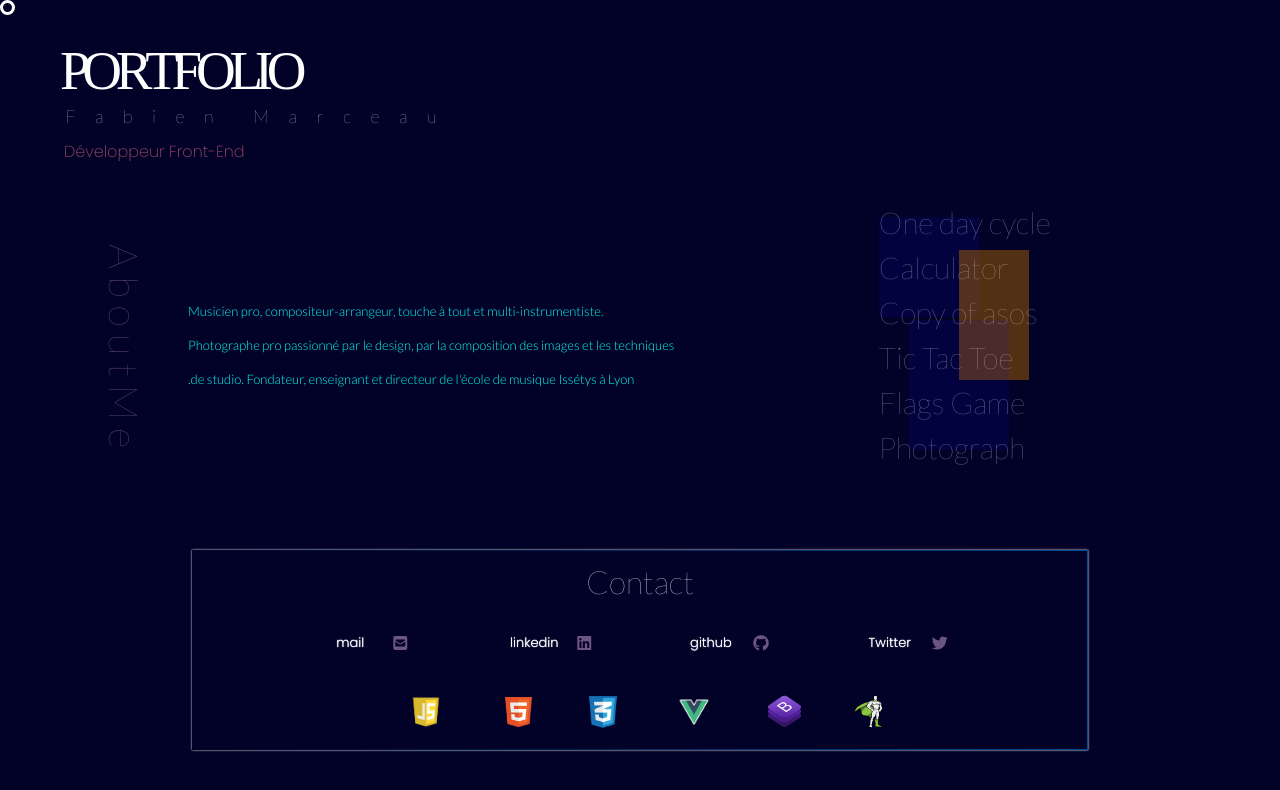
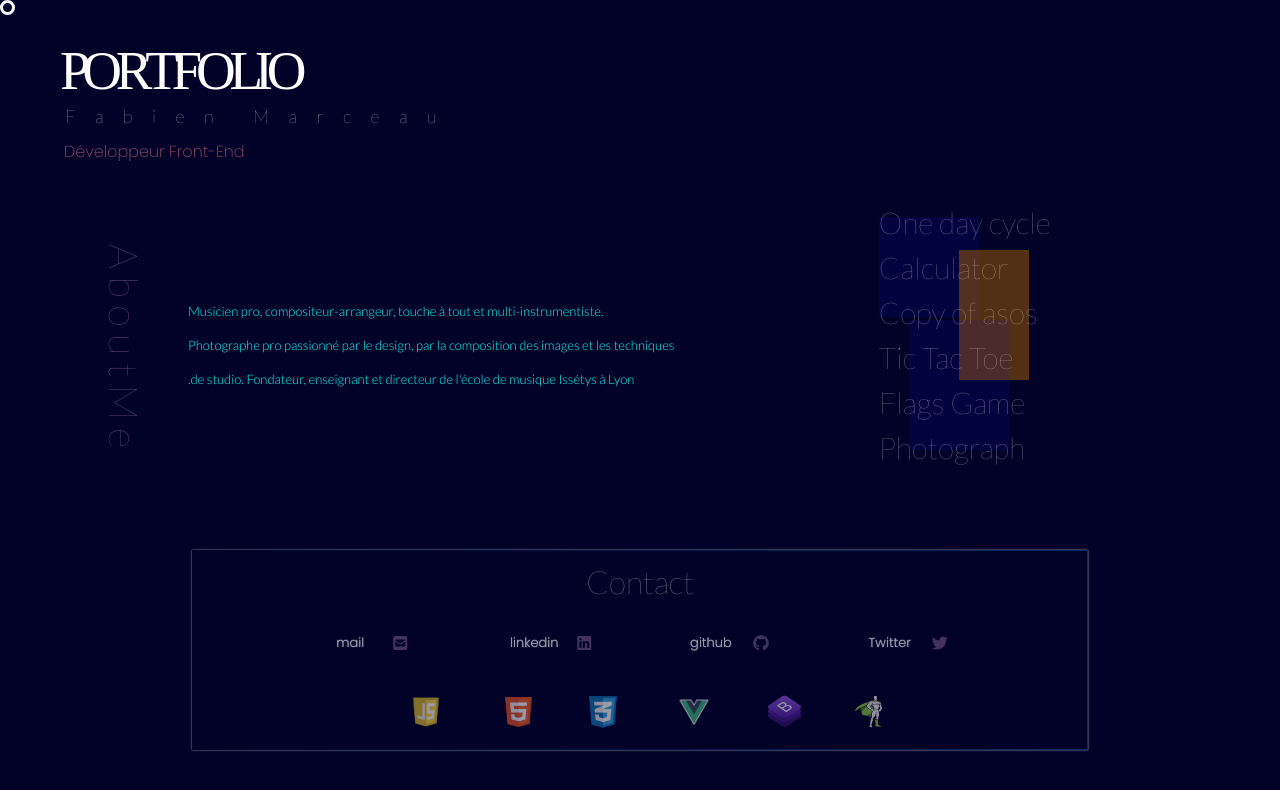
Before and after one commit to Github1234fab/portfolio, a website: page Home/home.html in a window 1280 px wide. Drawn offline with nearby package versions, Linux system fonts and the light colour scheme; a web font is replaced by a local one.

Commit message:
ok intégration à voir des petits détails sur les jeux...

```diff
--- a/Home/home.css
+++ b/Home/home.css
@@ -312,6 +312,7 @@ html {
 }
 
 .contact {
+  opacity: 0.6;
   margin-top: 80px;
   display: flex;
   flex-direction: column;
@@ -329,6 +330,7 @@ html {
 }
 .contact:hover{
   box-shadow: 0px 0px 6px white;
+    opacity: 1;
 }
 
 
```
